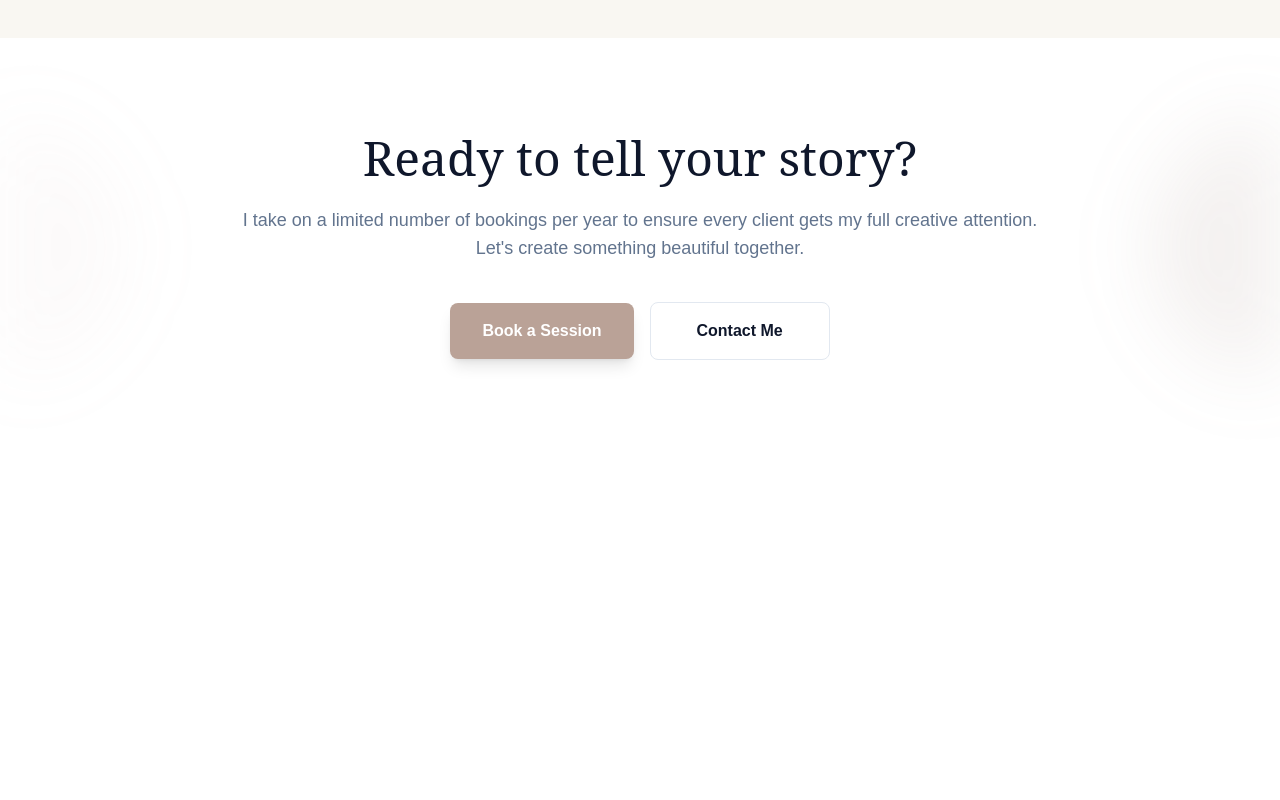
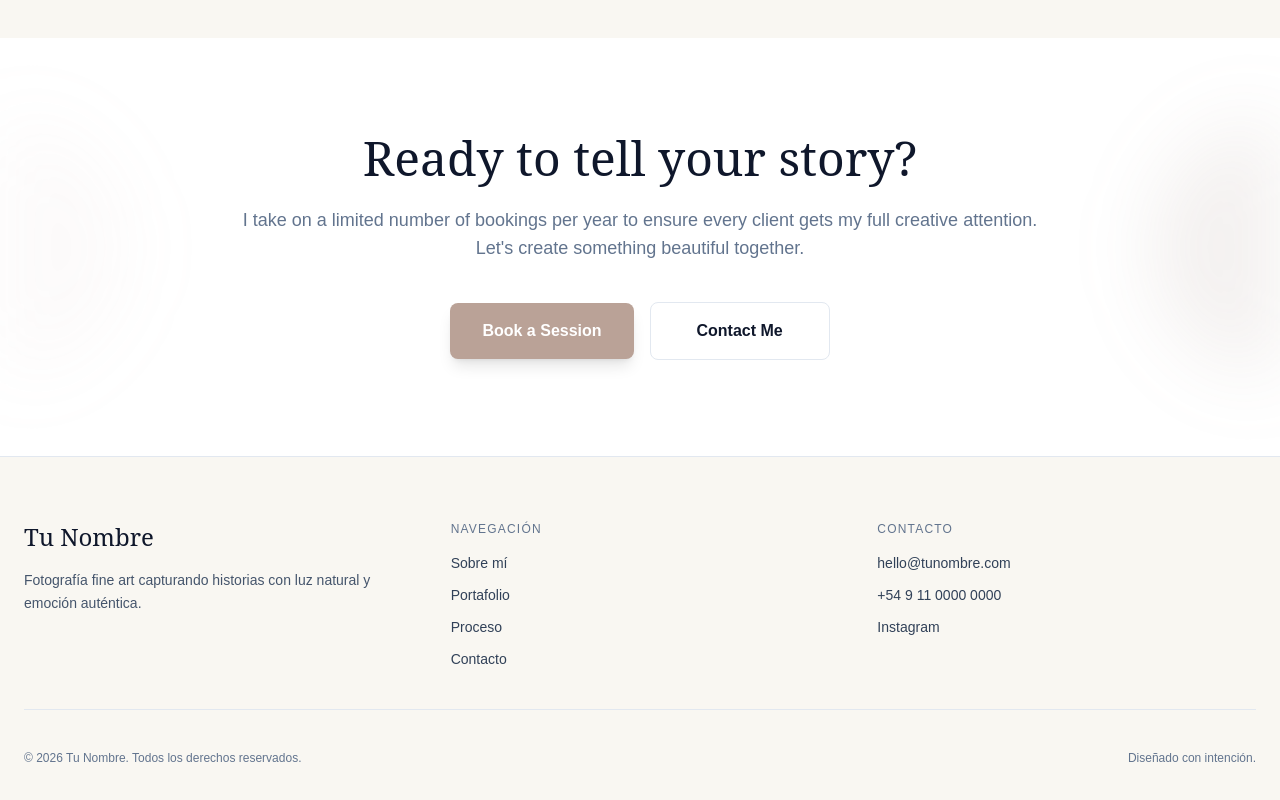
Before and after one commit to laupommares/photographer-landing-nextjs, a Next.js app: page / in a window 1280 px wide. Shown: the part 3557-4357 px from the top of the page. Before the commit the page ends 4013 px from the top, so only its background shows below. Built offline with nearby package versions, Linux system fonts and the light colour scheme.

Commit message:
Add footer

```diff
--- a/src/app/page.tsx
+++ b/src/app/page.tsx
@@ -4,6 +4,7 @@ import Hero from "@/components/home/Hero"
 import PortfolioGrid from "@/components/home/PortfolioGrid"
 import ProcessSection from "@/components/home/ProcessSection"
 import Header from "@/components/layout/ Header"
+import Footer from "@/components/layout/Footer"
 
 export default function HomePage() {
   return (
@@ -14,6 +15,7 @@ export default function HomePage() {
       <PortfolioGrid />
       <ProcessSection />
       <CTASection/>
+      <Footer/>
     </>
   )
 }
--- a/src/components/layout/Footer.tsx
+++ b/src/components/layout/Footer.tsx
@@ -0,0 +1,88 @@
+import { dictionary } from "@/lib/dictionary";
+
+export default function Footer() {
+  const t = dictionary.es;
+
+  return (
+    <footer className="bg-background-light border-t border-slate-200">
+      <div className="mx-auto max-w-7xl px-6 py-16">
+
+        {/* Top */}
+        <div className="grid gap-12 md:grid-cols-3">
+
+          {/* Brand */}
+          <div>
+            <h3 className="font-serif text-2xl text-slate-900 mb-4">
+              {t.footer.brand}
+            </h3>
+            <p className="text-sm text-slate-600 leading-relaxed max-w-sm">
+              {t.footer.description}
+            </p>
+          </div>
+
+          {/* Navigation */}
+          <div>
+            <h4 className="text-xs uppercase tracking-widest text-slate-500 mb-4">
+              {t.footer.navigation}
+            </h4>
+            <ul className="space-y-3 text-sm text-slate-700">
+              <li>
+                <a href="#about" className="hover:text-primary transition-colors">
+                  {t.footer.links.about}
+                </a>
+              </li>
+              <li>
+                <a href="#portfolio" className="hover:text-primary transition-colors">
+                  {t.footer.links.portfolio}
+                </a>
+              </li>
+              <li>
+                <a href="#process" className="hover:text-primary transition-colors">
+                  {t.footer.links.process}
+                </a>
+              </li>
+              <li>
+                <a href="#contact" className="hover:text-primary transition-colors">
+                  {t.footer.links.contact}
+                </a>
+              </li>
+            </ul>
+          </div>
+
+          {/* Contact */}
+          <div>
+            <h4 className="text-xs uppercase tracking-widest text-slate-500 mb-4">
+              {t.footer.contact}
+            </h4>
+            <ul className="space-y-3 text-sm text-slate-700">
+              <li>{t.footer.email}</li>
+              <li>{t.footer.phone}</li>
+              <li>
+                <a
+                  href={t.footer.instagramUrl}
+                  target="_blank"
+                  rel="noopener noreferrer"
+                  className="hover:text-primary transition-colors"
+                >
+                  Instagram
+                </a>
+              </li>
+            </ul>
+          </div>
+        </div>
+
+        {/* Divider */}
+        <div className="my-10 h-px bg-slate-200" />
+
+        {/* Bottom */}
+        <div className="flex flex-col items-center justify-between gap-4 text-xs text-slate-500 md:flex-row">
+          <p>
+            © {new Date().getFullYear()} {t.footer.brand}. {t.footer.rights}
+          </p>
+          <p>{t.footer.signature}</p>
+        </div>
+
+      </div>
+    </footer>
+  );
+}
--- a/src/lib/dictionary.ts
+++ b/src/lib/dictionary.ts
@@ -56,7 +56,25 @@ export const dictionary = {
               },
             ],
           },
+          footer: {
+            brand: "Tu Nombre",
+            description: "Fotografía fine art capturando historias con luz natural y emoción auténtica.",
+            navigation: "Navegación",
+            contact: "Contacto",
+            email: "hello@tunombre.com",
+            phone: "+54 9 11 0000 0000",
+            instagramUrl: "https://instagram.com/tunombre",
+            rights: "Todos los derechos reservados.",
+            signature: "Diseñado con intención.",
+            links: {
+              about: "Sobre mí",
+              portfolio: "Portafolio",
+              process: "Proceso",
+              contact: "Contacto",
+            }
+          }
     },
+
     en: {
         header: {
             linkAbout: "About",
@@ -113,6 +131,23 @@ export const dictionary = {
                   "You will receive a carefully edited online gallery with high-resolution images ready to preserve, share, and print — memories designed to last a lifetime.",
               },
             ],
-          },
+        },
+        footer: {
+            brand: "Tu Nombre",
+            description: "Fotografía fine art capturando historias con luz natural y emoción auténtica.",
+            navigation: "Navegación",
+            contact: "Contacto",
+            email: "hello@tunombre.com",
+            phone: "+54 9 11 0000 0000",
+            instagramUrl: "https://instagram.com/tunombre",
+            rights: "Todos los derechos reservados.",
+            signature: "Diseñado con intención.",
+            links: {
+              about: "Sobre mí",
+              portfolio: "Portafolio",
+              process: "Proceso",
+              contact: "Contacto",
+            }
+        }
     },
 };
```
